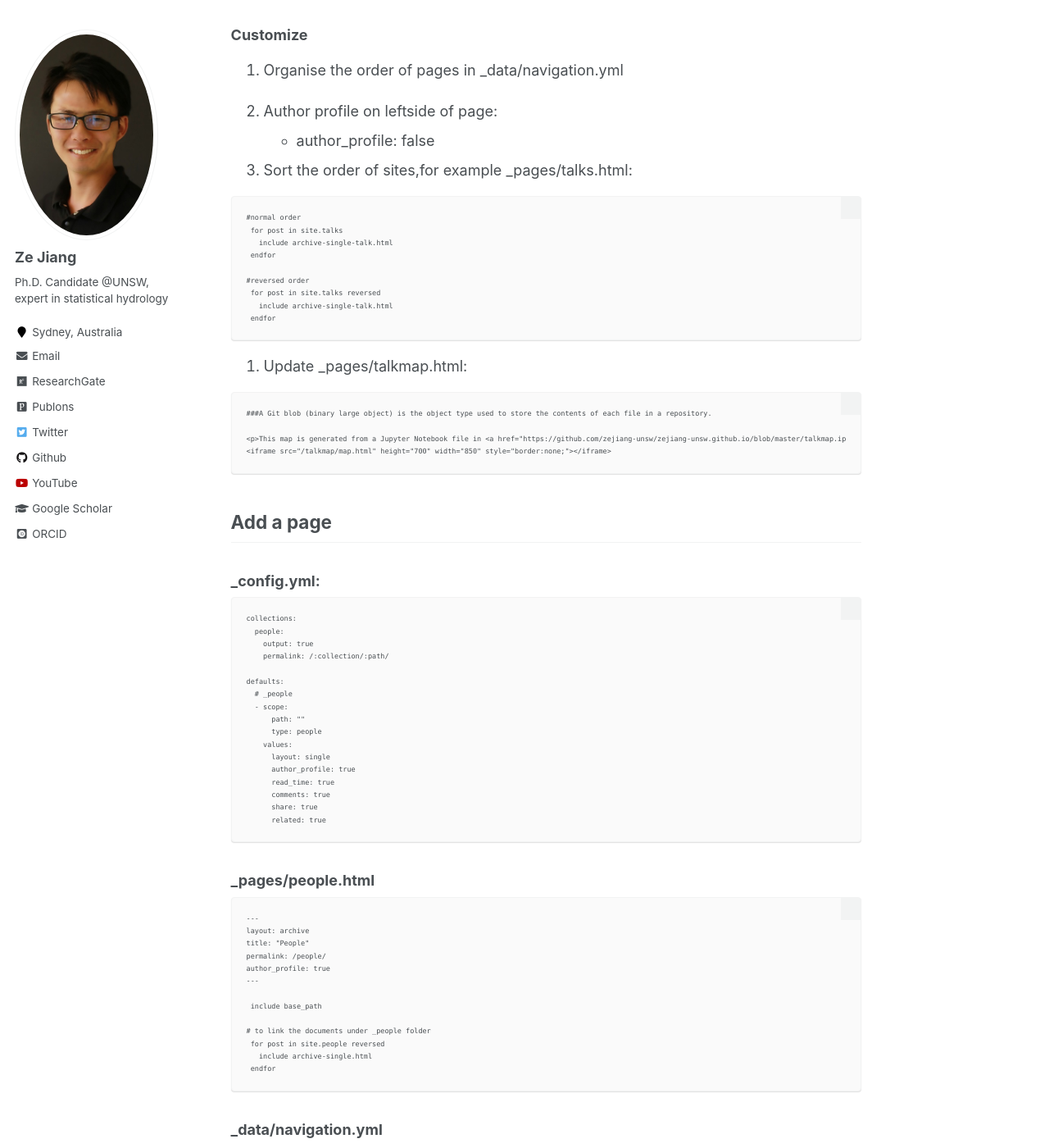
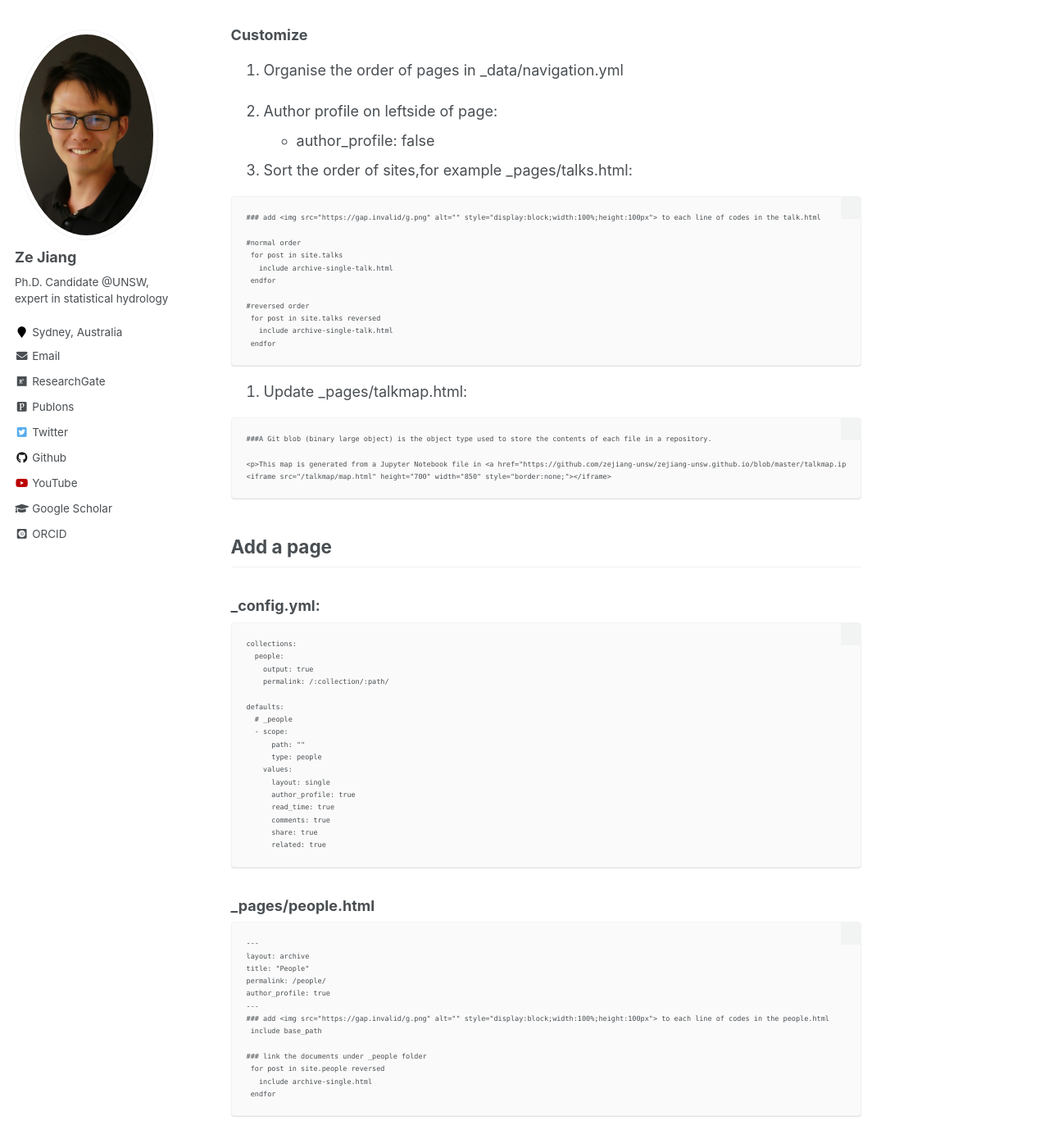
Before and after one commit to zejiang-unsw/zejiang-unsw.github.io, a Jekyll site: the page built from _posts/2021-05-06-blog-post-3.md, in a window 1280 px wide and 1400 px high, scrolled down 1536 px. Shown: the whole window at 82% size. Built offline with Jekyll 4.4.1, drawn with Linux system fonts in a browser that asks for light colours; some web fonts are replaced; some of the changed text lies outside the part shown.

Commit message:
Update 2021-05-06-blog-post-3.md

````diff
--- a/_posts/2021-05-06-blog-post-3.md
+++ b/_posts/2021-05-06-blog-post-3.md
@@ -56,6 +56,8 @@ Change details to yours, and there are mainly in the files as follows:
 3. Sort the order of sites,for example _pages/talks.html:
 
 ```text
+### add {% xxx %} to each line of codes in the talk.html
+
 #normal order
  for post in site.talks
    include archive-single-talk.html
@@ -109,10 +111,10 @@ title: "People"
 permalink: /people/
 author_profile: true
 ---
-
+### add {% xxx %} to each line of codes in the people.html
  include base_path
 
-# to link the documents under _people folder
+### link the documents under _people folder
  for post in site.people reversed
    include archive-single.html
  endfor
````
